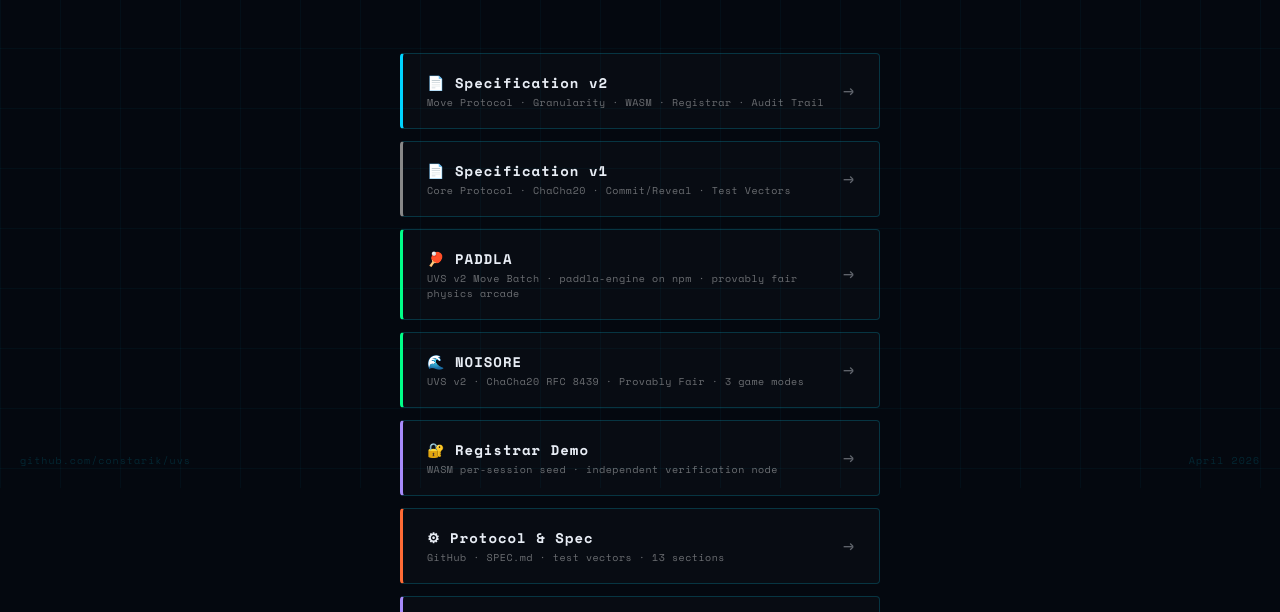
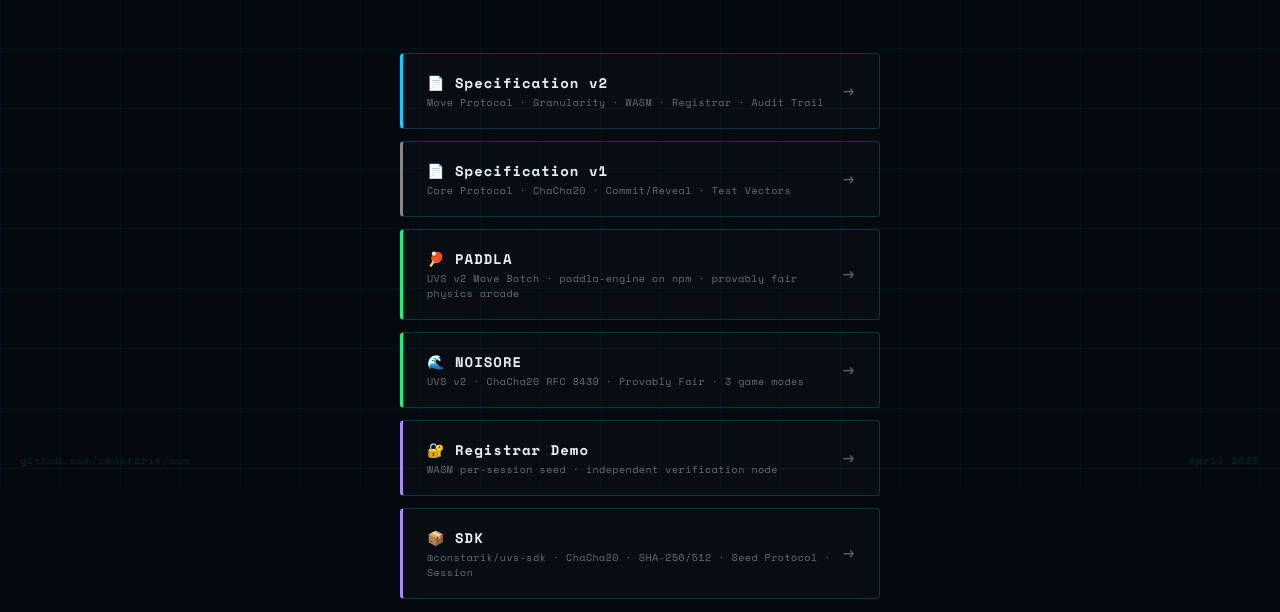
Before and after one commit to constarik/uvs, a plain HTML site: page index.html in a window 1280 px wide. Shown: the part 312-924 px from the top of the page. Drawn offline with nearby package versions, Linux system fonts and the light colour scheme.

Commit message:
v2-remove-duplicate-spec-button

```diff
--- a/index.html
+++ b/index.html
@@ -204,14 +204,6 @@
       <span class="arrow">→</span>
     </a>
 
-    <a class="btn btn-dev" href="https://github.com/constarik/uvs" target="_blank">
-      <div class="label">
-        <span class="label-main">⚙ Protocol &amp; Spec</span>
-        <span class="label-sub">GitHub · SPEC.md · test vectors · 13 sections</span>
-      </div>
-      <span class="arrow">→</span>
-    </a>
-
     <a class="btn btn-dev" href="https://github.com/constarik/uvs-sdk" target="_blank" style="border-left-color:#a78bfa">
       <div class="label">
         <span class="label-main">📦 SDK</span>
```
